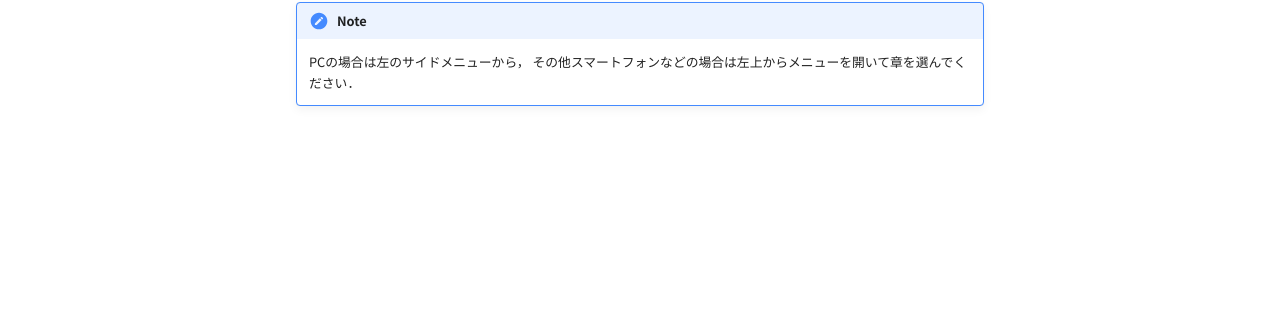
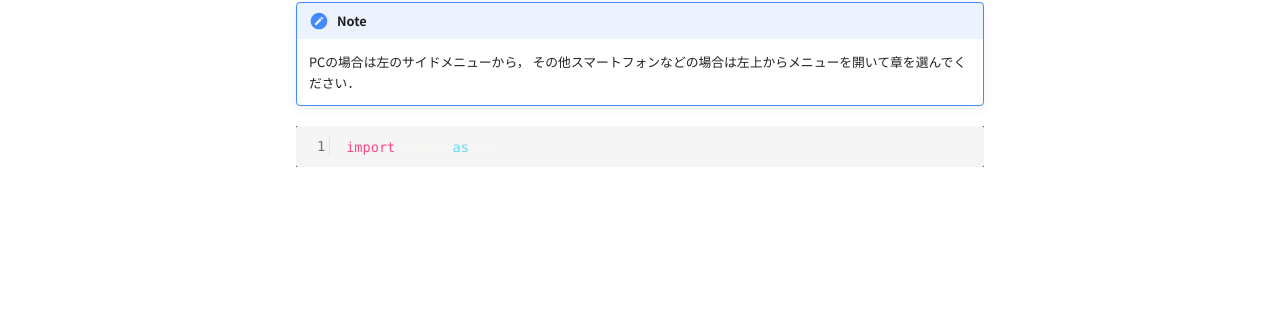
Before and after one commit to is-enaga/k-notes, an MkDocs documentation site: the page built from docs/index.md, in a window 1280 px wide. Shown: the part 375-691 px from the top of the page. Built offline with MkDocs 1.6.1 and Material for MkDocs 9.7.7, drawn with Linux system fonts in a browser that asks for light colours; nearby versions of some CDN libraries; some web fonts are replaced; plug-ins that fetch from the network failed and are left out; comment, search, counter and statistics services are not loaded.

Commit message:
2024-06-12 19:19:25

````diff
--- a/docs/index.md
+++ b/docs/index.md
@@ -10,3 +10,7 @@ hide:
 個人的作業ノートのWEB版．
 !!! Note
     PCの場合は左のサイドメニューから， その他スマートフォンなどの場合は左上からメニューを開いて章を選んでください．
+
+```python
+import numpy as np
+```
````
